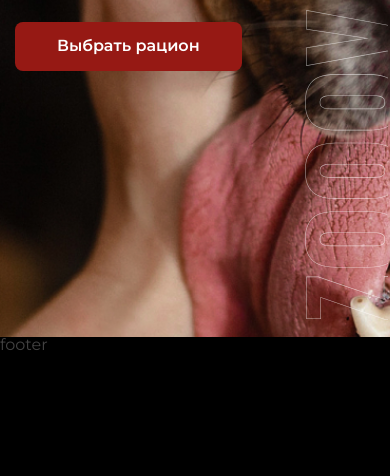
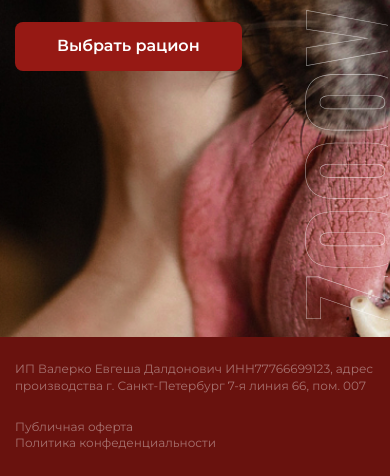
Before and after one commit to ryzhykot/zoov_scss, a plain HTML site: page index.html in a window 390 px wide. Shown: the part 507-983 px from the top of the page. Before the commit the page ends 860 px from the top, so only its background shows below. Drawn offline with Linux system fonts and the light colour scheme.

Commit message:
created a privacy block

```diff
--- a/index.html
+++ b/index.html
@@ -43,40 +43,20 @@
       </section>
     </main>
     <footer class="footer">
-      footer
+      <div class="footer__cotainer">
+
+      </div>
+      <div class="footer__privacy policy">
+        <div class="policy__container">
+          <div class="policy__information">ИП Валерко Евгеша Далдонович ИНН77766699123, адрес производства г. Санкт-Петербург 7-я линия 66, пом. 007</div>
+          <a href="#" class="policy__public-offer">Публичная оферта</a>
+          <a href="#" class="policy__privacy-policy">Политика конфеденциальности</a>
+        </div>
+
+      </div>
+
     </footer>
 
-<!--     <main class="main-page">
-      <div class="main-page__container main-page__block">
-        <header class="header">
-          <div class="header__container">
-            <div class="header__body">
-              <a href="#" class="logo header__logo"><img src="img/main_logo.svg" alt="logo" class=""></a>
-              <div class="header__menu menu">
-                <button type="button" class="menu__icon icon-menu"><span></span></button>
-                <nav class="menu__body">
-                  <ul class="menu__list">
-                    <li class="menu__item"><a href="" class="menu__link">BARF</a></li>
-                    <li class="menu__item"><a href="" class="menu__link">Рационы</a></li>
-                    <li class="menu__item"><a href="" class="menu__link">ZOOOV</a></li>
-                    <li class="menu__item"><a href="" class="menu__link">О нас</a></li>
-                    <li class="menu__item"><a href="" class="menu__link">Доставка</a></li>
-                    <li class="menu__item"><a href="" class="menu__link">FAQ</a></li>
-                    <li class="menu__item"><a href="" class="menu__link">Контакты</a></li>
-                  </ul>
-                </nav>
-              </div>
-            </div>
-
-          </div>
-        </header>
-        <div class="main-page__content ">
-          <h2 class="main-page__title title title--main">Питание, которое полюбит ваш хвостик</h2>
-          <div class="main-page__subtitle">Натуральные рационы питания для собак по системе BARF</div>
-          <button class="main-page__button button button--red">Выбрать рацион</button>
-        </div>
-      </div>
-    </main> -->
   </div>
 
   <script src="js/script.js"></script>
--- a/scss/base/_variables.scss
+++ b/scss/base/_variables.scss
@@ -8,6 +8,7 @@ $mainBackgroundColor: #e5e5e5;
 $secondBackgroundColor: #ead1d0;
 $thirdBackgroundColor: #fff4f3;
 $footerBackgroundColor: #961914;
+$footerPrivacy: #69120E;
 
 $buttonColor: #961914;
 $buttonHoverColor: #75110D;
--- a/scss/blocks/_footer.scss
+++ b/scss/blocks/_footer.scss
@@ -0,0 +1,78 @@
+.footer {
+
+  &__privacy {
+    background-color: $footerPrivacy;
+
+  }
+}
+.policy {
+
+  &__container {
+    display: flex;
+    align-items: center;
+    justify-content: space-between;
+    column-gap: 55px;
+
+    padding-top: 24px;
+    padding-bottom: 24px;
+    min-height: 28px; //?????
+    font-weight: normal;
+    font-size: 12px;
+    line-height: 140%;
+    color: $whiteColor;
+    opacity: 0.4;
+    a {
+      &:hover {
+        opacity: 0.6;
+      }
+    }
+  }
+
+  &__information {
+    flex: 0 1 auto;
+  }
+  &__public-offer {
+    flex: 0 0 119px;
+
+  }
+  &__privacy-policy {
+    flex: 0 0 201px;
+  }
+}
+
+//==================================================================================
+
+@media (max-width: 1200px) {
+
+}
+
+//Tablet
+@media (max-width: 991.98px) { //дробные значения так как на целом значении может примениться другие правила
+
+}
+
+// Mobile
+@media (max-width: 767.98px) {
+  .policy {
+    &__container {
+      justify-content: start;
+      flex-wrap: wrap;
+    }
+    &__information {
+      width: 100%;
+      padding-bottom: 24px;
+    }
+    &__public-offer {
+      width: 50%;
+
+    }
+    &__privacy-policy {
+      width: 50%;
+    }
+  }
+}
+
+// MobileSmall
+@media (max-width: 479.98px) {
+
+}
```
Also changed, not shown: css/style.css.
